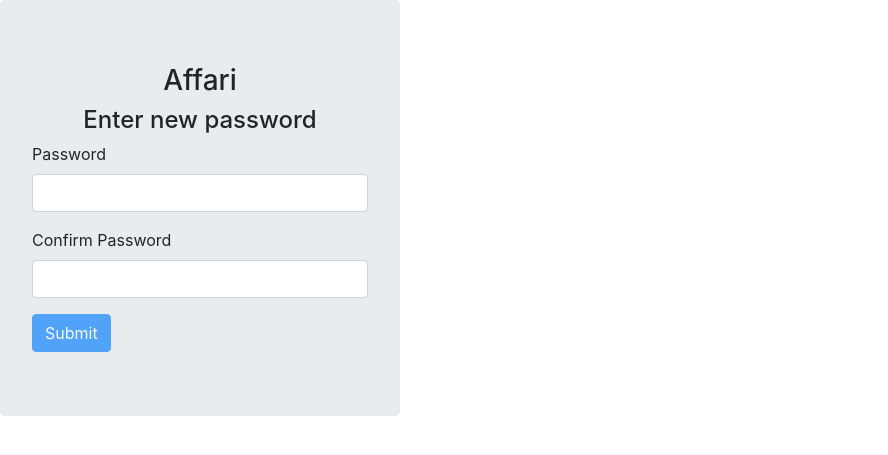
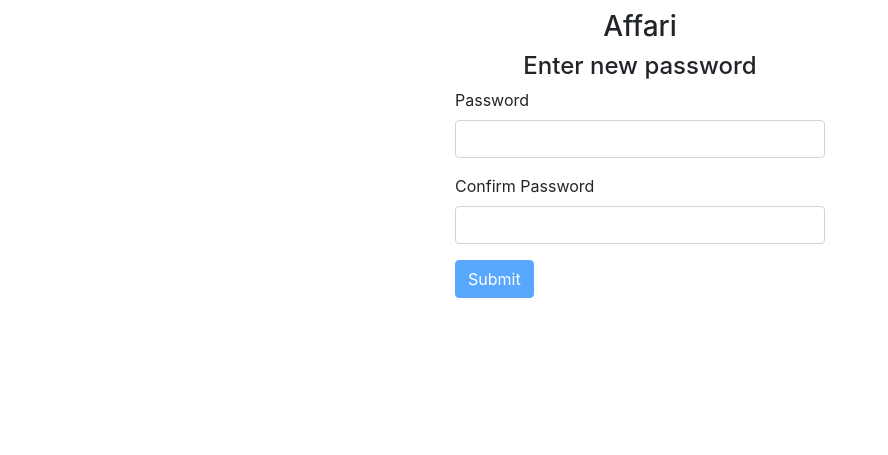
Before and after one commit to goeldeep30/affari-Python-, a Flask app: template templates/resetPassword.html in a window 1280 px wide. Shown: the top 455 px of the page, without its empty margins (0-888 px from the left). Run offline with Flask 2, Linux system fonts and the light colour scheme; the template is opened without the code that fills it, so the values that code supplies are empty; parts of the project's set-up code (start-up, migrations or seed data) failed here and were passed over; some libraries are stand-ins or nearby versions.

Commit message:
Password reset form improvement

```diff
--- /dev/null
+++ b/static/customCSS.css
@@ -0,0 +1,5 @@
+.contentBox {
+  margin-top: 10px;
+  max-width: 400px;
+
+}
--- a/static/formValidation.js
+++ b/static/formValidation.js
@@ -1,4 +1,3 @@
-var submitStatus = true;
 var check = function() {
     if (document.getElementById('inputPassword').value ==
       document.getElementById('inputRePassword').value) {
--- a/templates/resetPassword.html
+++ b/templates/resetPassword.html
@@ -3,21 +3,17 @@
 <head>
     <meta charset="UTF-8">
     <meta name="viewport" content="width=device-width, initial-scale=1.0">
-    <link rel="stylesheet" href="https://stackpath.bootstrapcdn.com/bootstrap/4.5.2/css/bootstrap.min.css">
-    <script src="../static/formValidation.js"> </script>
+    <link rel="stylesheet" href="{{url_for('static', filename='bootstrap.min.css')}}">
+    <link rel="stylesheet" href="{{url_for('static', filename='customCSS.css')}}">
+    <script src="{{url_for('static', filename='formValidation.js')}}"> </script>
     <title>Document</title>
 </head>
 <body>
-    <div class="jumbotron" style="max-width: 400px;">
+    <div class="container contentBox">
         <div style="text-align: center;">
             <h3> Affari</h3>
             <h4><span>Enter new password</span></h4>
         </div>
-        <!-- <form action="#" method="POST">
-            <input type="password" name="password">
-            <input type="submit" class="btn btn-primary">
-        </form> -->
-
         <form action="#" method="POST">
             <div class="form-group">
                 <label for="inputPassword">Password</label>
```
